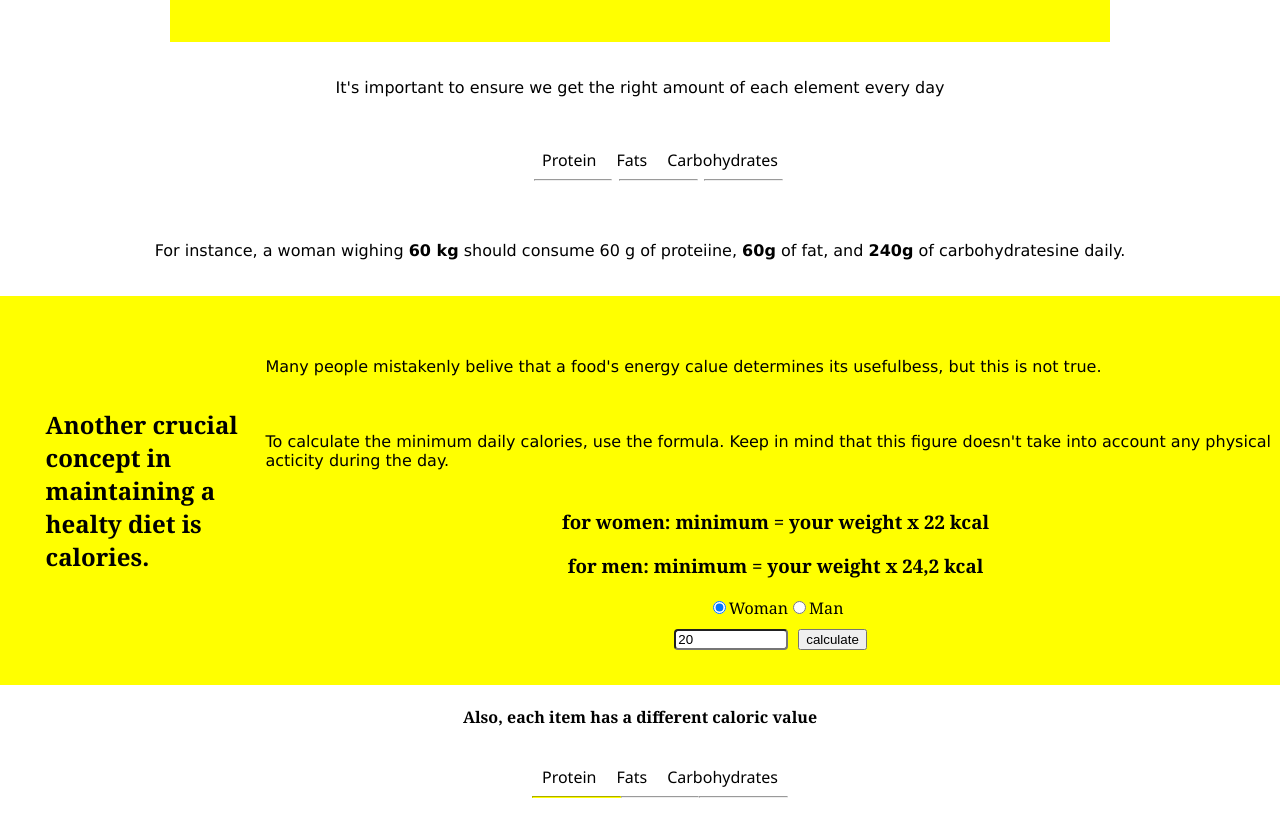
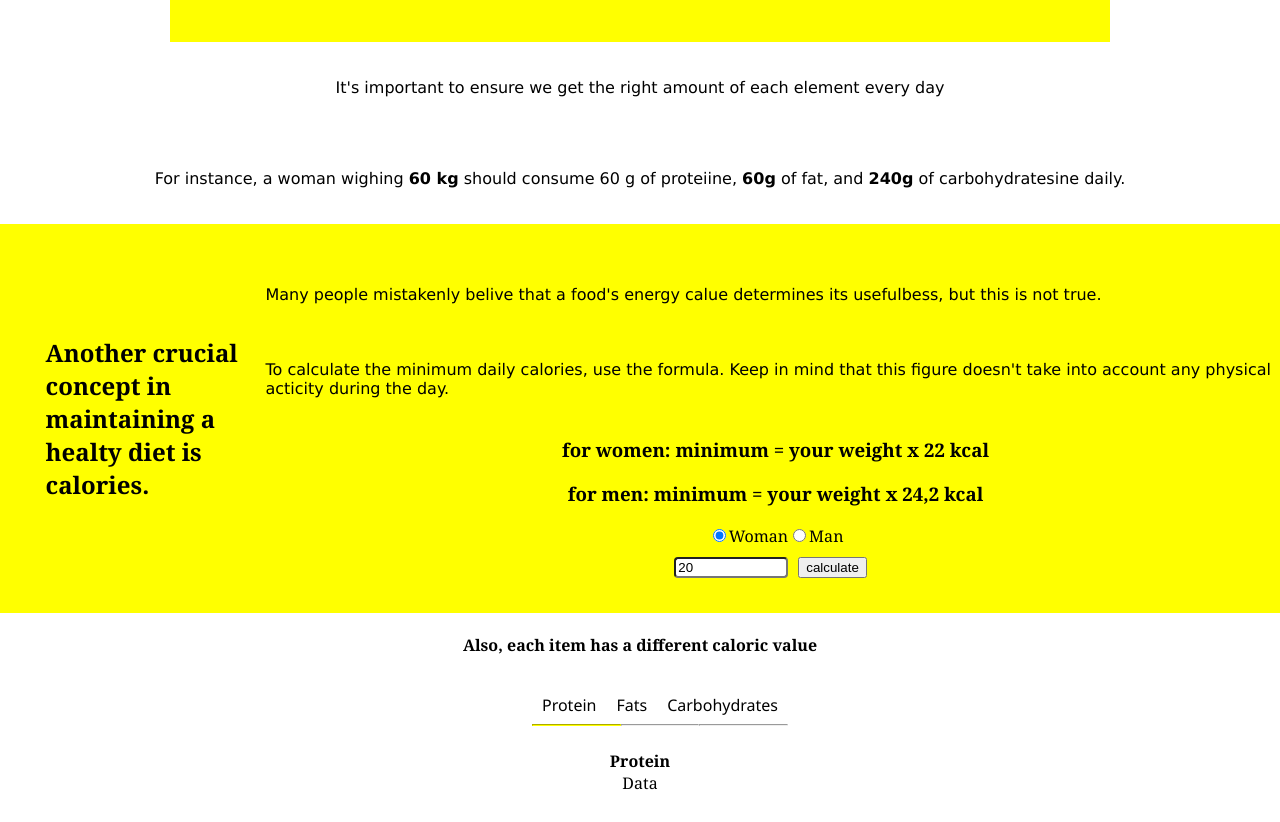
Before and after one commit to vladik9/WorkOutProject, a React (Create React App) app: page / in a window 1280 px wide. Shown: the part 400-1222 px from the top of the page. After the commit the page ends 1194 px from the top, so only its background shows below. Built offline with nearby package versions, Linux system fonts and the light colour scheme.

Commit message:
added protein file

```diff
--- a/src/Nutrition/CaloriesCalculator/CaloriesCalculator.jsx
+++ b/src/Nutrition/CaloriesCalculator/CaloriesCalculator.jsx
@@ -5,25 +5,6 @@ export default function CaloriesCalculator() {
   const [gendre, setGendre] = useState("woman");
   const [weight, setWeight] = useState(20);
   const [caloriesResult, setCaloriesResult] = useState();
-  const [pfcSelected, setPfcSelected] = useState(0); //0 p, 1 f, 2 c
-
-  const handlePFCSelected = (e) => {
-    const selected = e.target.getAttribute("value");
-    switch (selected) {
-      case "protein":
-        setPfcSelected(0);
-        break;
-      case "fats":
-        setPfcSelected(1);
-        break;
-      case "carbo":
-        setPfcSelected(2);
-        break;
-
-      default:
-        setPfcSelected(0);
-    }
-  };
 
   const handleCaloriesCalculations = (e) => {
     setGendre(e.target.value);
@@ -95,34 +76,6 @@ export default function CaloriesCalculator() {
         </div>
       </div>
       <h4>Also, each item has a different caloric value</h4>
-
-      <div className={styles.PFCMenu}>
-        <ol>
-          <span value="protein" onClick={handlePFCSelected}>
-            Protein
-          </span>
-          <span value="fats" onClick={handlePFCSelected}>
-            Fats
-          </span>
-          <span value="carbo" onClick={handlePFCSelected}>
-            Carbohydrates
-          </span>
-          <div className={styles["hr-container"]}>
-            <hr
-              className={styles.proteinHr}
-              style={{ borderColor: pfcSelected === 0 ? "yellow" : "" }}
-            />
-            <hr
-              className={styles.fatsHr}
-              style={{ borderColor: pfcSelected === 1 ? "yellow" : "" }}
-            />
-            <hr
-              className={styles.carboHr}
-              style={{ borderColor: pfcSelected === 2 ? "yellow" : "" }}
-            />
-          </div>
-        </ol>
-      </div>
     </div>
   );
 }
--- a/src/Nutrition/CaloriesCalculator/CaloriesCalculator.module.css
+++ b/src/Nutrition/CaloriesCalculator/CaloriesCalculator.module.css
@@ -57,25 +57,3 @@ background-color: yellow;
 .caloryButton{
   margin: 10px;
 }
-
- .PFCMenu{
-  list-style-type: none;
-  display: flex;
-  justify-content:space-around;
-
- }
- .PFCMenu span {
-   margin: 10px;
-   padding: 0;
-   font-family:'Segoe UI', Tahoma, Geneva, Verdana, sans-serif;
-
-
-
-  }
-
- .hr-container {
-   display: flex;
-   justify-content: space-between;
- }
-  .proteinHr,.carboHr{width: 35%;}
-  .fatsHr{width: 30%;}
--- a/src/Nutrition/Nutrition.jsx
+++ b/src/Nutrition/Nutrition.jsx
@@ -1,8 +1,28 @@
-import React from "react";
+import React, { useState } from "react";
 import styles from "./Nutrition.module.css";
-import pfcStyles from "./CaloriesCalculator/CaloriesCalculator.module.css";
 import CaloriesCalculator from "./CaloriesCalculator/CaloriesCalculator";
+import Protein from "./Protein/Protein";
 export default function Nutrition() {
+  const [pfcSelected, setPfcSelected] = useState(0); //0 p, 1 f, 2 c
+
+  const handlePFCSelected = (e) => {
+    const selected = e.target.getAttribute("value");
+    switch (selected) {
+      case "protein":
+        setPfcSelected(0);
+        break;
+      case "fats":
+        setPfcSelected(1);
+        break;
+      case "carbo":
+        setPfcSelected(2);
+        break;
+
+      default:
+        setPfcSelected(0);
+    }
+  };
+
   return (
     <div className={styles.nutritionContainer}>
       <h2>Basic Concepts of PFC</h2>
@@ -35,24 +55,40 @@ export default function Nutrition() {
           day
         </p>
       </div>
-      <div className={pfcStyles.PFCMenu}>
-        <ol>
-          <span value="protein">Protein</span>
-          <span value="fats">Fats</span>
-          <span value="carbo">Carbohydrates</span>
-          <div className={pfcStyles["hr-container"]}>
-            <hr className={styles.singleProteinHr} />
-            <hr className={styles.singleProteinHr} />
-            <hr className={styles.singleProteinHr} />
-          </div>
-        </ol>
-      </div>
       <p>
         For instance, a woman wighing <strong>60 kg</strong> should consume 60 g
         of proteiine, <strong>60g</strong> of fat, and <strong>240g</strong> of
         carbohydratesine daily.
       </p>
       <CaloriesCalculator />
+      <div className={styles.PFCMenu}>
+        <ol>
+          <span value="protein" onClick={handlePFCSelected}>
+            Protein
+          </span>
+          <span value="fats" onClick={handlePFCSelected}>
+            Fats
+          </span>
+          <span value="carbo" onClick={handlePFCSelected}>
+            Carbohydrates
+          </span>
+          <div className={styles["hr-container"]}>
+            <hr
+              className={styles.proteinHr}
+              style={{ borderColor: pfcSelected === 0 ? "yellow" : "" }}
+            />
+            <hr
+              className={styles.fatsHr}
+              style={{ borderColor: pfcSelected === 1 ? "yellow" : "" }}
+            />
+            <hr
+              className={styles.carboHr}
+              style={{ borderColor: pfcSelected === 2 ? "yellow" : "" }}
+            />
+          </div>
+        </ol>
+      </div>
+      <Protein />
     </div>
   );
 }
--- a/src/Nutrition/Nutrition.module.css
+++ b/src/Nutrition/Nutrition.module.css
@@ -44,13 +44,33 @@ h2 {
   align-items: center;
   justify-content: center;
  }
-    .singleProteinHr{
-        width: 30%;
-        margin-right: 5px;
-      }
-    .singleCarboHr {
-        width: 30%;
+
+ .proteinHr,
+ .carboHr {
+   width: 35%;
+ }
+
+ .fatsHr {
+   width: 30%;
+ }
+
+    .PFCMenu {
+      list-style-type: none;
+      display: flex;
+      justify-content: space-around;
+
     }
-    .singleFatsHr {
-         width: 30%;
+
+    .PFCMenu span {
+      margin: 10px;
+      padding: 0;
+      font-family: 'Segoe UI', Tahoma, Geneva, Verdana, sans-serif;
+      cursor: pointer;
+
     }
+
+    .hr-container {
+      display: flex;
+      justify-content: space-between;
+
+    }
--- /dev/null
+++ b/src/Nutrition/Protein/Protein.jsx
@@ -0,0 +1,12 @@
+import React from "react";
+
+export default function Protein() {
+  return (
+    <div>
+      <div>
+        <b>Protein</b>
+      </div>
+      <div>Data</div>
+    </div>
+  );
+}
--- /dev/null
+++ b/src/Nutrition/Protein/Protein.module.css
@@ -0,0 +1,4 @@
+.proteinContainer{
+     /* clear: left;
+     display: flex; */
+}
```
